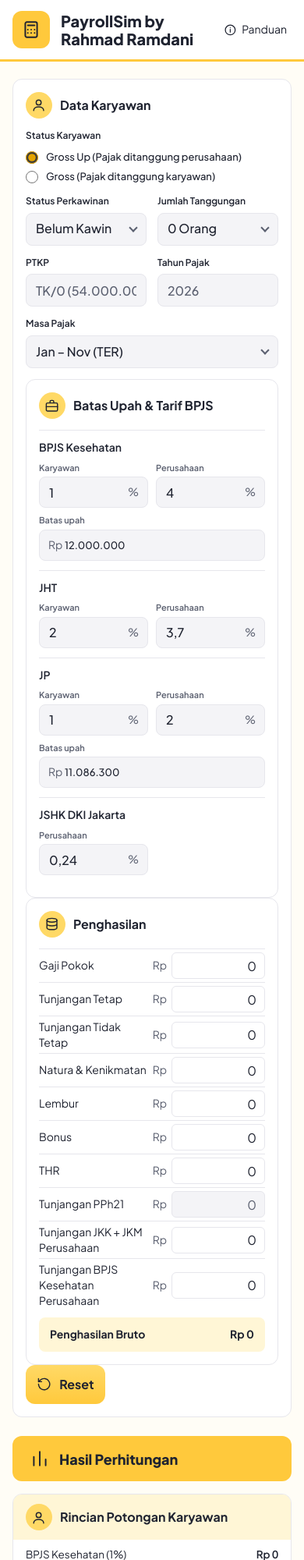
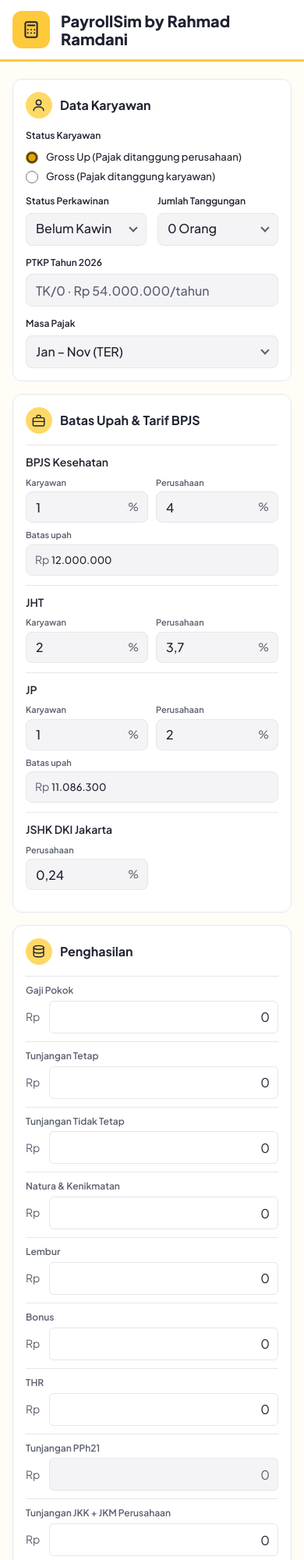
Before and after one commit to rahmadramdani/Payrollsim-by-Rahmad-Ramdani, a plain HTML site: page index.html in a window 390 px wide. Shown: the top 2000 px of the page at 78% size. Drawn offline with Linux system fonts and the light colour scheme.

Commit message:
Add files via upload

```diff
--- a/index.html
+++ b/index.html
@@ -25,7 +25,6 @@
     <div class="logo"><svg class="svg"><use href="#i-calc"/></svg></div>
     <div><h1>PayrollSim by Rahmad Ramdani</h1><p>Hitung gaji, potongan, dan take home pay dengan mudah</p></div>
   </div>
-  <button class="link" id="btnPanduan" type="button"><svg class="svg"><use href="#i-info"/></svg> Panduan</button>
 </header>
 
 <main class="grid">
@@ -45,13 +44,13 @@
           <select id="tanggungan"><option value="0">0 Orang</option><option value="1">1 Orang</option><option value="2">2 Orang</option><option value="3">3 Orang</option></select>
         </label>
       </div>
-      <div class="row3">
-        <label class="field">PTKP <input id="ptkp" readonly></label>
-        <label class="field">Tahun Pajak <input id="tahun" value="2026" readonly></label>
-        <label class="field s2">Masa Pajak
+      <div class="row2">
+        <label class="field">PTKP Tahun 2026 <input id="ptkp" readonly></label>
+        <label class="field">Masa Pajak
           <select id="masa"><option value="ter">Jan – Nov (TER)</option><option value="dec">Desember (Pasal 17)</option></select>
         </label>
       </div>
+    </div>
 
     <div class="card">
       <h2><span class="ic"><svg class="svg"><use href="#i-bag"/></svg></span>Batas Upah &amp; Tarif BPJS</h2>
@@ -89,19 +88,7 @@
     </div>
   </section>
 </main>
-
-<dialog id="panduan">
-  <h3>Panduan &amp; Dasar Perhitungan</h3>
-  <ul>
-    <li><b>PPh 21 Januari–November:</b> penghasilan bruto bulan itu × Tarif Efektif Rata-rata (TER) bulanan, sesuai PP 58/2023 dan PMK 168/2023. Kategori TER ditentukan dari status PTKP: A (TK/0, TK/1, K/0), B (TK/2, TK/3, K/1, K/2), C (K/3).</li>
-    <li><b>Desember / masa pajak terakhir:</b> memakai tarif Pasal 17 UU PPh (5%–35%) atas penghasilan setahun, dikurangi biaya jabatan (5%, maks. Rp6 juta/tahun), iuran JHT + JP karyawan, dan PTKP; lalu dikurangi PPh 21 yang sudah dipotong Jan–Nov. Simulasi ini mengasumsikan penghasilan sama setiap bulan.</li>
-    <li><b>Gross Up:</b> pajak ditanggung perusahaan. Kolom Tunjangan PPh21 dihitung otomatis (iterasi) sampai pajak = tunjangan.</li>
-    <li><b>Upah dasar BPJS:</b> Gaji Pokok + Tunjangan Tetap + Tunjangan Tidak Tetap. Ubah di <code>script.js</code> (<code>upahBpjs</code>) bila kebijakan perusahaan berbeda.</li>
-    <li><b>Tunjangan JKK+JKM &amp; BPJS Kesehatan perusahaan:</b> diisi bila ingin dimasukkan sebagai penghasilan bruto untuk pajak. Nilainya bukan kas yang diterima karyawan, jadi tidak masuk THP dan tidak dihitung dua kali di biaya perusahaan.</li>
-    <li>Batas upah JP berubah tiap Maret. Periksa surat edaran BPJS Ketenagakerjaan terbaru dan perbarui kolomnya.</li>
-  </ul>
-  <button class="cta small" id="tutup" type="button">Tutup</button>
-</dialog>
+<footer class="note">PPh 21: TER bulanan (PP 58/2023, PMK 168/2023) untuk Januari–November dan tarif Pasal 17 untuk Desember. Upah dasar BPJS = gaji pokok + tunjangan tetap + tunjangan tidak tetap. Ini simulasi, bukan pengganti perhitungan resmi.</footer>
 <script src="script.js"></script>
 </body>
 </html>
--- a/script.js
+++ b/script.js
@@ -45,7 +45,7 @@ function calc() {
   const status = (kawin ? 'K/' : 'TK/') + tgg;
   const ptkp = PTKP_DASAR + (kawin ? PTKP_TAMBAHAN : 0) + tgg * PTKP_TAMBAHAN;
   const cat = status === 'K/3' ? 'C' : ['TK/2', 'TK/3', 'K/1', 'K/2'].includes(status) ? 'B' : 'A';
-  $('ptkp').value = `${status} (${fmt(ptkp)}/thn)`;
+  $('ptkp').value = `${status} · Rp ${fmt(ptkp)}/tahun`;
 
   // Upah dasar BPJS (ubah di sini bila kebijakan perusahaan berbeda)
   const upahBpjs = num('gapok') + num('tTetap') + num('tTdk');
@@ -153,7 +153,5 @@ $('btnReset').onclick = () => {
   document.querySelectorAll('select').forEach(s => s._sync());
   calc();
 };
-$('btnPanduan').onclick = () => $('panduan').showModal();
-$('tutup').onclick = () => $('panduan').close();
 document.querySelectorAll('.rp').forEach(el => el.value = fmt(num(el.id)));
 calc();
--- a/style.css
+++ b/style.css
@@ -90,3 +90,18 @@ select.native{position:absolute;opacity:0;pointer-events:none;width:1px;height:1
  .total{font-size:14px;padding:12px 16px}.lines{padding:0 16px}.sub{padding:12px 16px}
  .card{padding:16px}
 }
+
+.row2{display:grid;grid-template-columns:1fr 1fr;gap:14px;align-items:end}
+.cta{width:100%}.cta.small{width:auto}
+.bruto span,.total span{flex:1;min-width:0}
+.bruto b{white-space:nowrap;font-variant-numeric:tabular-nums}
+.note{max-width:1360px;margin:0 auto;padding:0 clamp(16px,3vw,32px) 28px;color:var(--mut);font-size:12px;line-height:1.55}
+@media(max-width:640px){
+ .row2{grid-template-columns:1fr}
+ .earn div{grid-template-columns:30px minmax(0,1fr);gap:4px 0;padding:10px 0}
+ .earn div>span:first-child{grid-column:1/-1;font-size:12px;font-weight:600;color:var(--mut)}
+ .earn span:nth-child(2){text-align:left}
+ .earn input{height:42px;font-size:16px}
+ .bruto{padding:14px 16px;font-size:15px}
+ h1{font-size:20px}
+}
```
